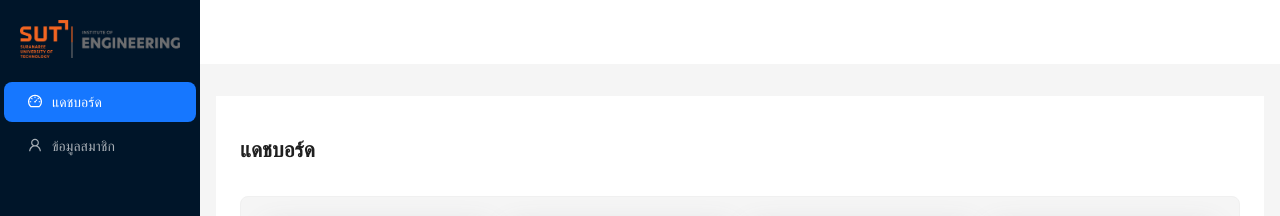
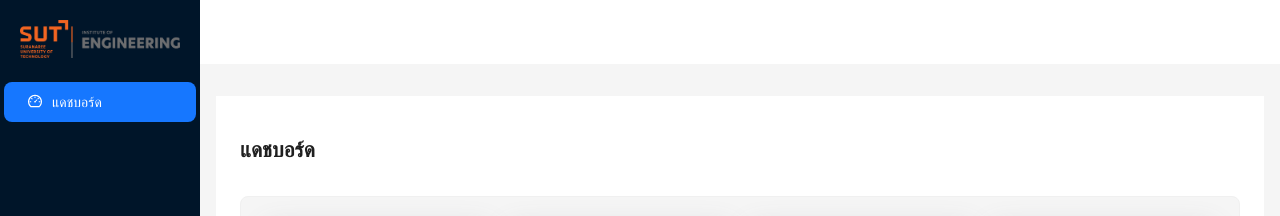
Before and after one commit to tanapon395/sa-67-example, a React (Vite) app in the folder frontend/: page / in a window 1280 px wide. Shown: the top 216 px of the page. Built offline with nearby package versions, Linux system fonts and the light colour scheme.

Commit message:
update ui

```diff
--- a/frontend/src/App.tsx
+++ b/frontend/src/App.tsx
@@ -63,12 +63,12 @@
                 <span>แดชบอร์ด</span>
               </Link>
             </Menu.Item>
-            <Menu.Item key="customer" className="d-md-none" onClick={() => setCurrentPage("customer")}>
+            {/* <Menu.Item key="customer" className="d-md-none" onClick={() => setCurrentPage("customer")}>
               <Link to="/customer">
                 <UserOutlined />
                 <span>ข้อมูลสมาชิก</span>
               </Link>
-            </Menu.Item>
+            </Menu.Item> */}
           </Menu>
         </Sider>
         <Layout>
```
